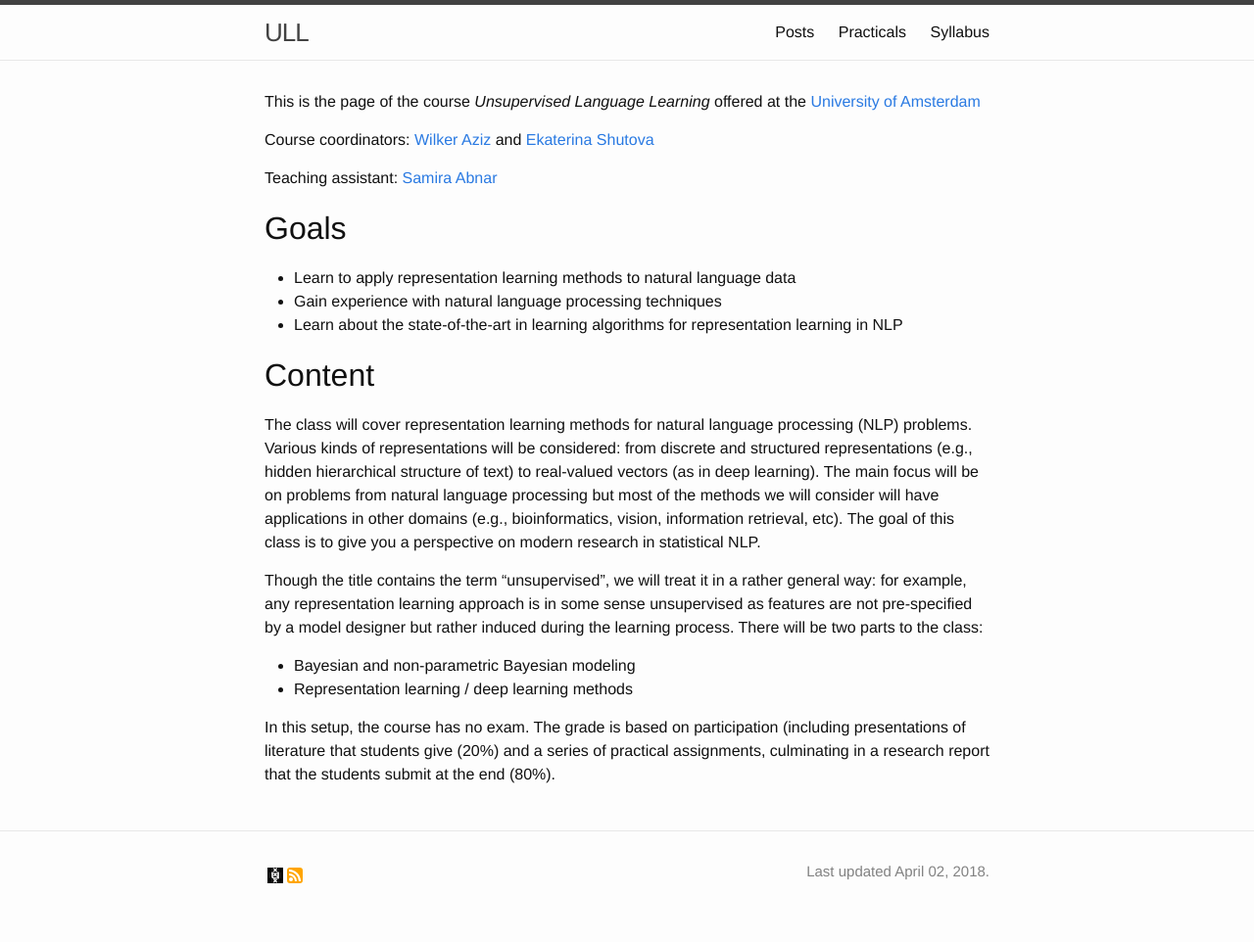
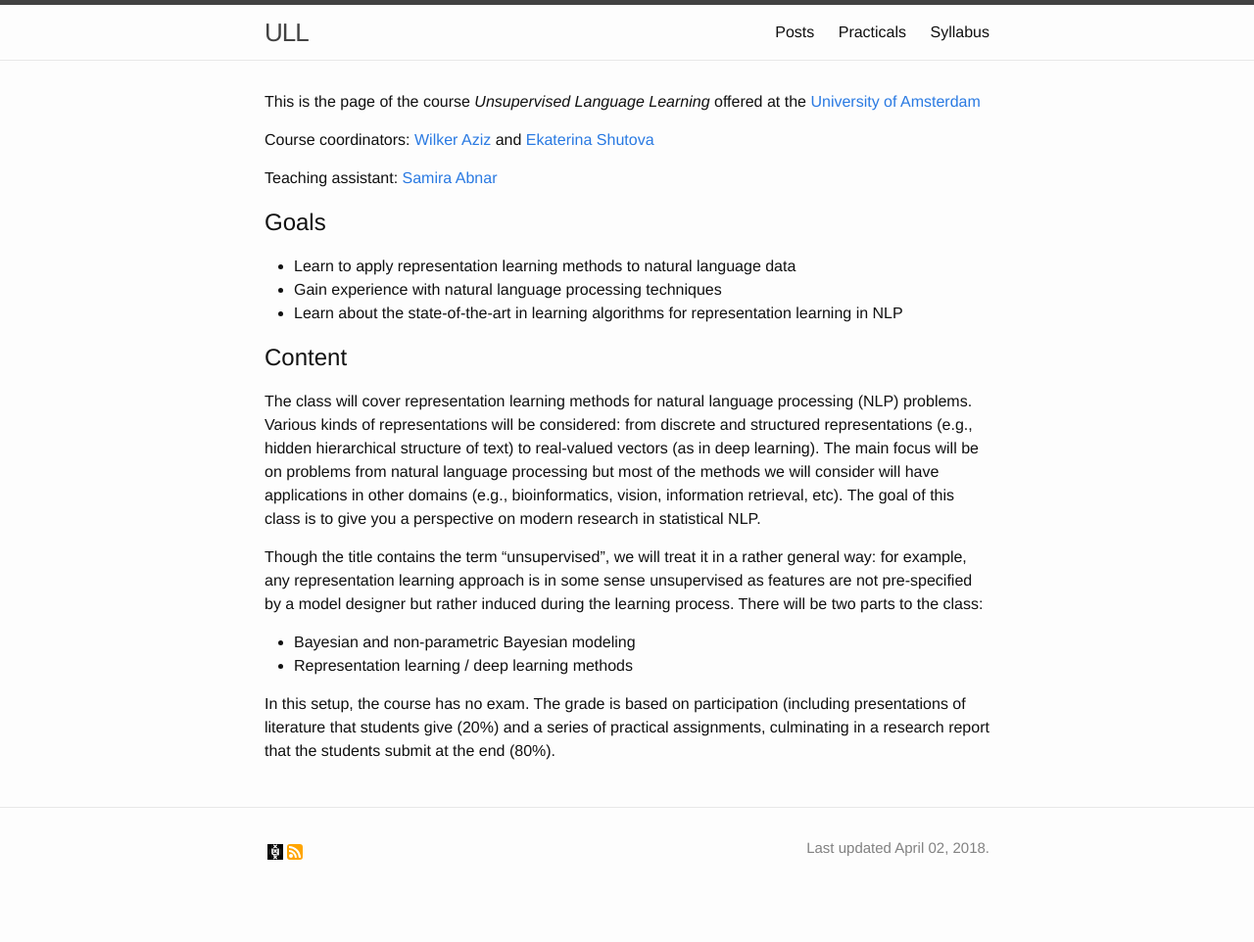
Before and after one commit to cl-illc/semantics-2024, a Jekyll site: the page built from index.md, in a window 1280 px wide. Shown: the whole page at 98% size. Built offline with Jekyll 4.4.1, drawn with Linux system fonts in a browser that asks for light colours; after the commit the page ends 938 px from its top, so only the background shows below that.

```diff
--- a/index.md
+++ b/index.md
@@ -8,13 +8,13 @@ Course coordinators: [Wilker Aziz](//wilkeraziz.github.io) and [Ekaterina Shutov
 
 Teaching assistant: [Samira Abnar](//https://staff.fnwi.uva.nl/s.abnar/)
 
-# Goals
+## Goals
 
 - Learn to apply representation learning methods to natural language data
 - Gain experience with natural language processing techniques
 - Learn about the state-of-the-art in learning algorithms for representation learning in NLP
 
-# Content
+## Content
 
 The class will cover representation learning methods for natural language processing (NLP) problems. Various kinds of representations will be considered: from discrete and structured representations (e.g., hidden hierarchical structure of text) to real-valued vectors (as in deep learning). The main focus will be on problems from natural language processing but most of the methods we will consider will have applications in other domains (e.g., bioinformatics, vision, information retrieval, etc). The goal of this class is to give you a perspective on modern research in statistical NLP.
 
```
